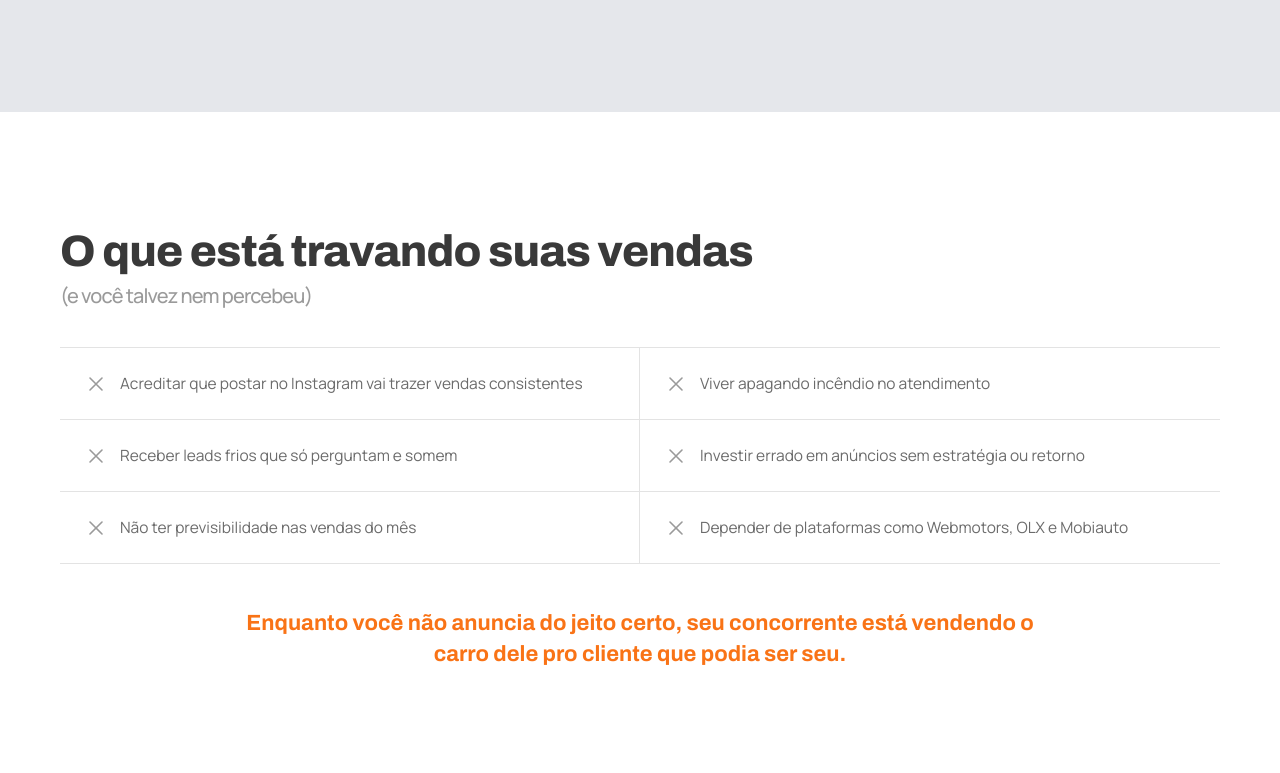
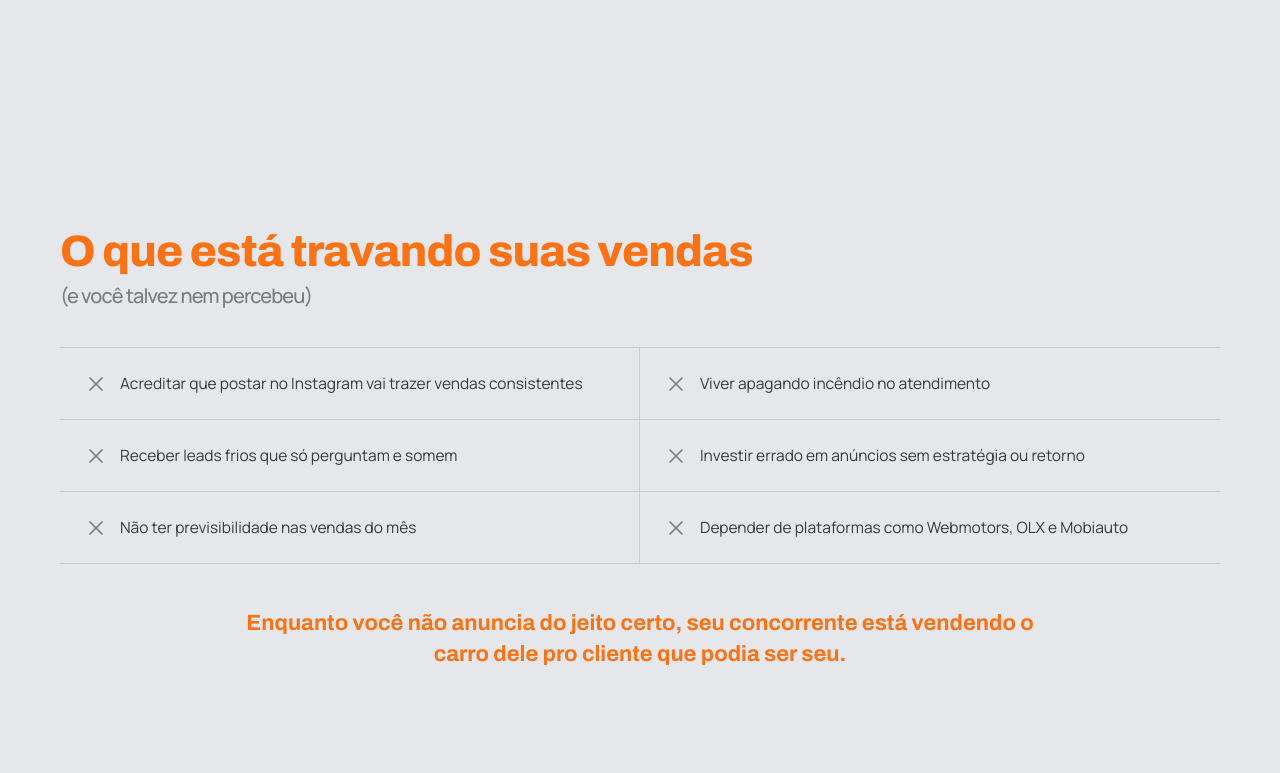
Before and after one commit to triadcompany/site-triad-carro, a plain HTML site: page index.html in a window 1280 px wide. Shown: the part 1247-2020 px from the top of the page. Drawn offline with Linux system fonts and the light colour scheme.

Commit message:
Aplica fundo cinza-claro fixo (com laranja/cinza-escuro) na secao Dores, igual a secao Problema

```diff
--- a/styles.css
+++ b/styles.css
@@ -19,6 +19,8 @@
   --problema-bg: #E5E7EB;
   --problema-heading: #F97316;
   --problema-text: #393939;
+  --problema-muted: rgba(57,57,57,.62);
+  --problema-border: rgba(57,57,57,.16);
   --on-dark-text: #FFFFFF;
   --on-dark-muted: rgba(255,255,255,.74);
   --on-dark-faint: rgba(255,255,255,.5);
@@ -574,32 +576,35 @@ main > section{ padding-block: clamp(64px, 9vw, 120px); }
    DORES — pain checklist, two-column grid (distinct from
    the single-column hairline lists used elsewhere)
    ========================================================= */
-.dores .section-title{ max-width: none; }
+/* fixed light block, same treatment as Problema right above it —
+   not themed, stays gray/orange/charcoal regardless of dark mode */
+.dores{ background: var(--problema-bg); }
+.dores .section-title{ max-width: none; color: var(--problema-heading); }
 .dores-subtitle{
   display: block;
   margin-top: 10px;
   font-family: var(--font-body);
   font-weight: 500;
   font-size: clamp(16px, 1.8vw, 20px);
-  color: var(--text-faint);
+  color: var(--problema-muted);
 }
 
 .dores-grid{
   margin-top: 40px;
   display: grid;
   grid-template-columns: 1fr 1fr;
-  border-top: 1px solid var(--border);
+  border-top: 1px solid var(--problema-border);
 }
 .dor-item{
   display: flex;
   align-items: flex-start;
   gap: 16px;
   padding: 24px 28px;
-  border-bottom: 1px solid var(--border);
+  border-bottom: 1px solid var(--problema-border);
 }
-.dor-item:nth-child(odd){ border-right: 1px solid var(--border); }
-.dor-x{ flex-shrink: 0; margin-top: 4px; color: var(--text-faint); }
-.dor-item p{ color: var(--text-muted); font-size: 15.5px; line-height: 1.5; }
+.dor-item:nth-child(odd){ border-right: 1px solid var(--problema-border); }
+.dor-x{ flex-shrink: 0; margin-top: 4px; color: var(--problema-muted); }
+.dor-item p{ color: var(--problema-text); font-size: 15.5px; line-height: 1.5; }
 
 .dores-urgency{
   margin-top: 44px;
@@ -610,7 +615,7 @@ main > section{ padding-block: clamp(64px, 9vw, 120px); }
   font-weight: 700;
   font-size: clamp(18px, 2vw, 22px);
   line-height: 1.4;
-  color: var(--accent);
+  color: var(--problema-heading);
 }
 
 @media (max-width: 640px){
```
